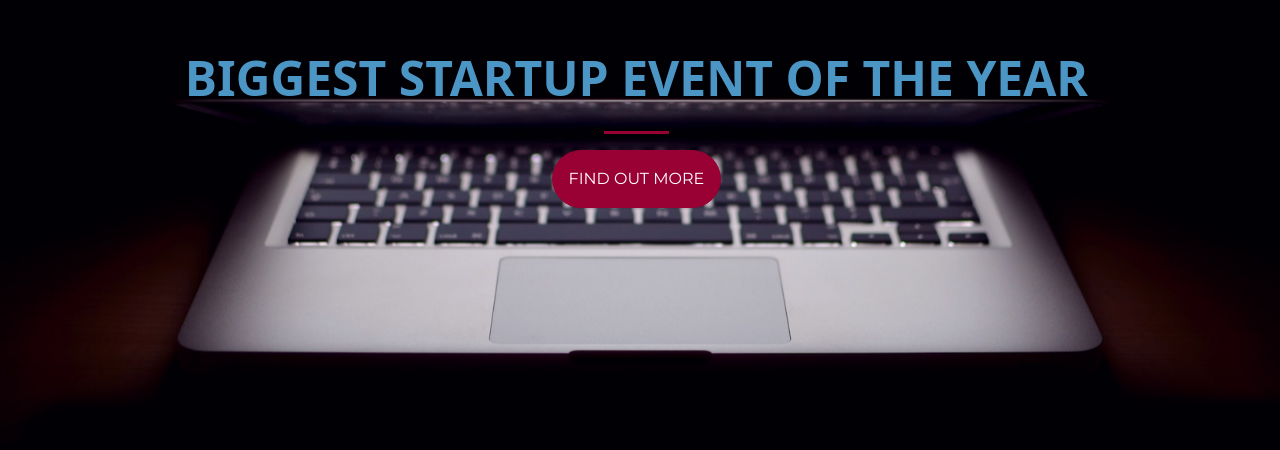
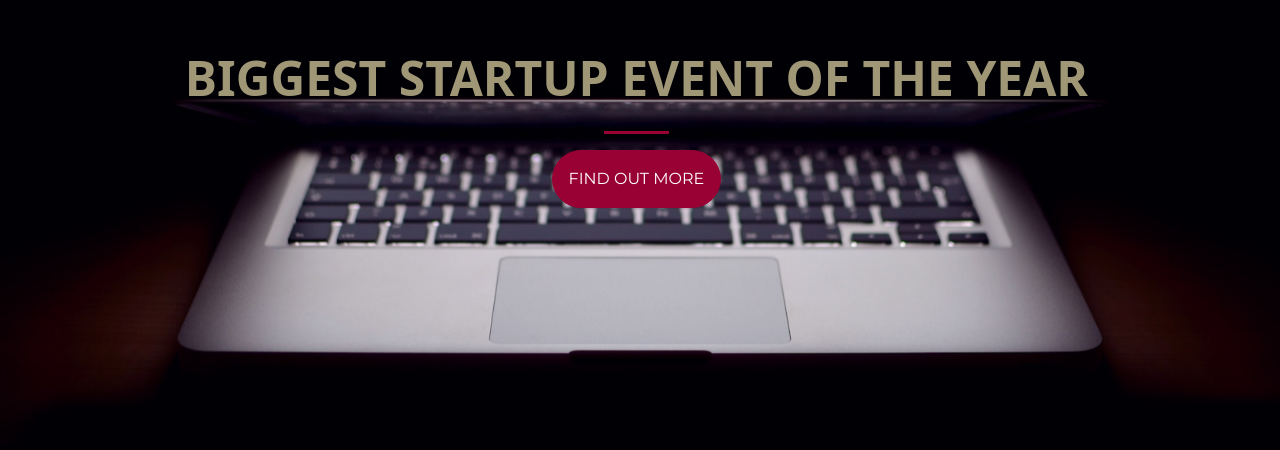
Before and after one commit to Sumbulnaz/startup-of-the-year, a plain HTML site: page index.html in a window 1280 px wide. Shown: the part 214-664 px from the top of the page. Drawn offline with nearby package versions, Linux system fonts and the light colour scheme.

Commit message:
Update style.css

```diff
--- a/style.css
+++ b/style.css
@@ -10,7 +10,7 @@ html {
   background-size: cover;
  }
  h1{
-	 color:#4c96c6;
+	 color:#A09777;
 	 font-family: 'Noto Sans',sans-serif;
 	 font-size:3em;
 	 font-weight:bold;
```
